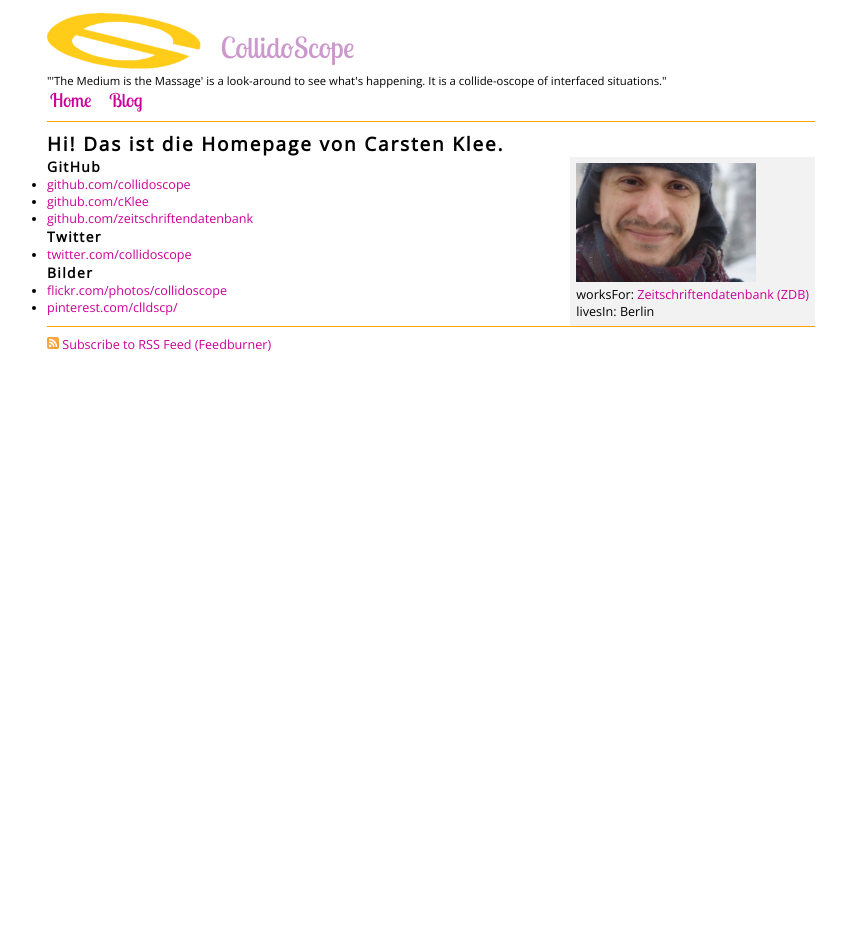
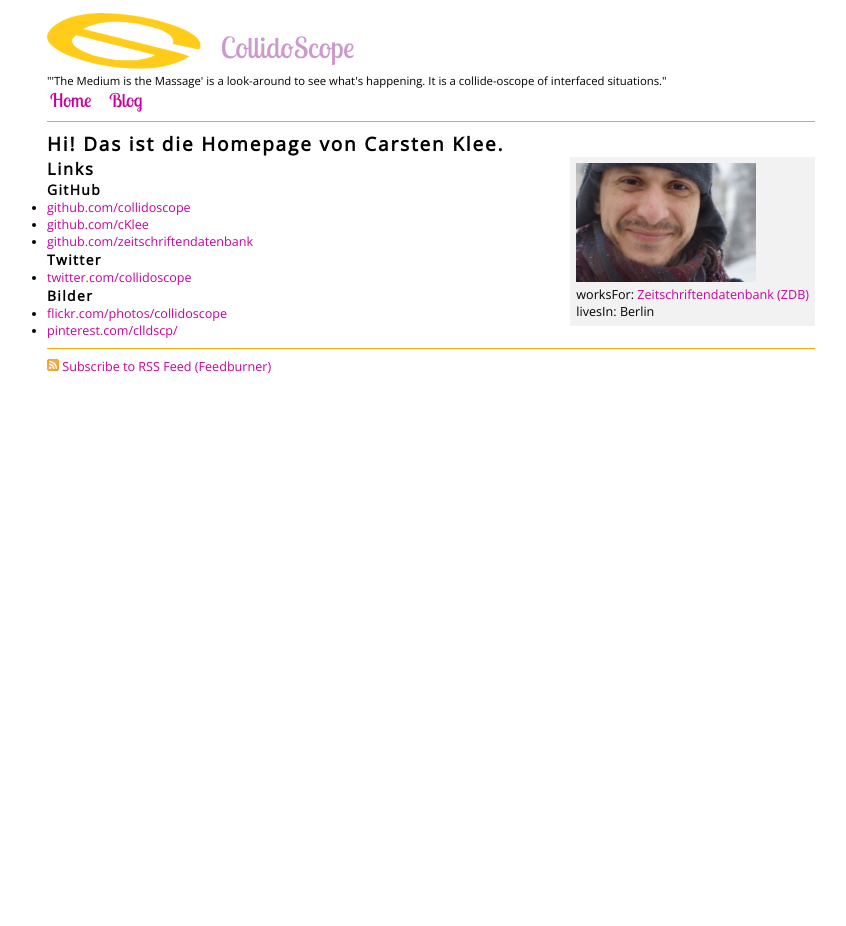
Before and after one commit to collidoscope/collidoscope.github.com, a Jekyll site: the page built from index.html, in a window 1280 px wide. Shown: the whole page, without its empty margins (209-1055 px from the left). Built offline with Jekyll 4.4.1, drawn with Linux system fonts in a browser that asks for light colours; some web fonts are replaced; Markdown is read by kramdown in place of the engine named in the settings.

Commit message:
Updated index.html

```diff
--- a/index.html
+++ b/index.html
@@ -13,6 +13,7 @@ show: true
     </div><!-- end contact -->
     <div id="links">
       <ul>
+        <h3>Links</h3>
         <h4>GitHub</h4>
         <li><a href="http://github.com/collidoscope/">github.com/collidoscope</a><br />
         <li><a href="http://github.com/cKlee/">github.com/cKlee</a><br />
```
